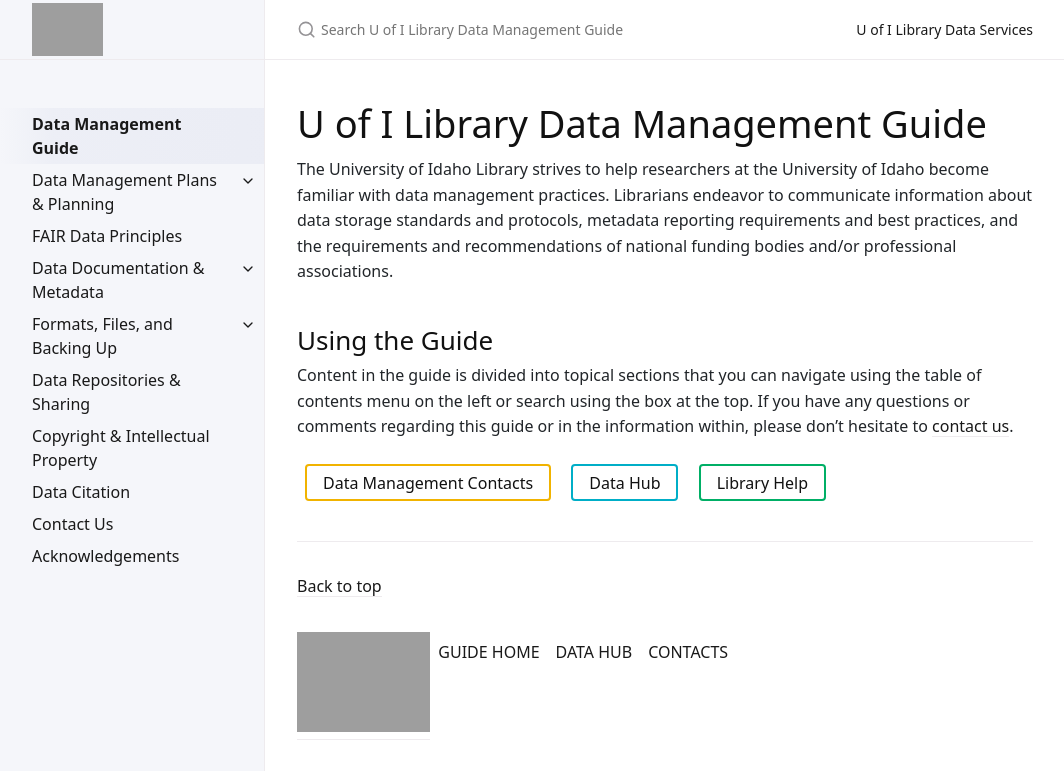
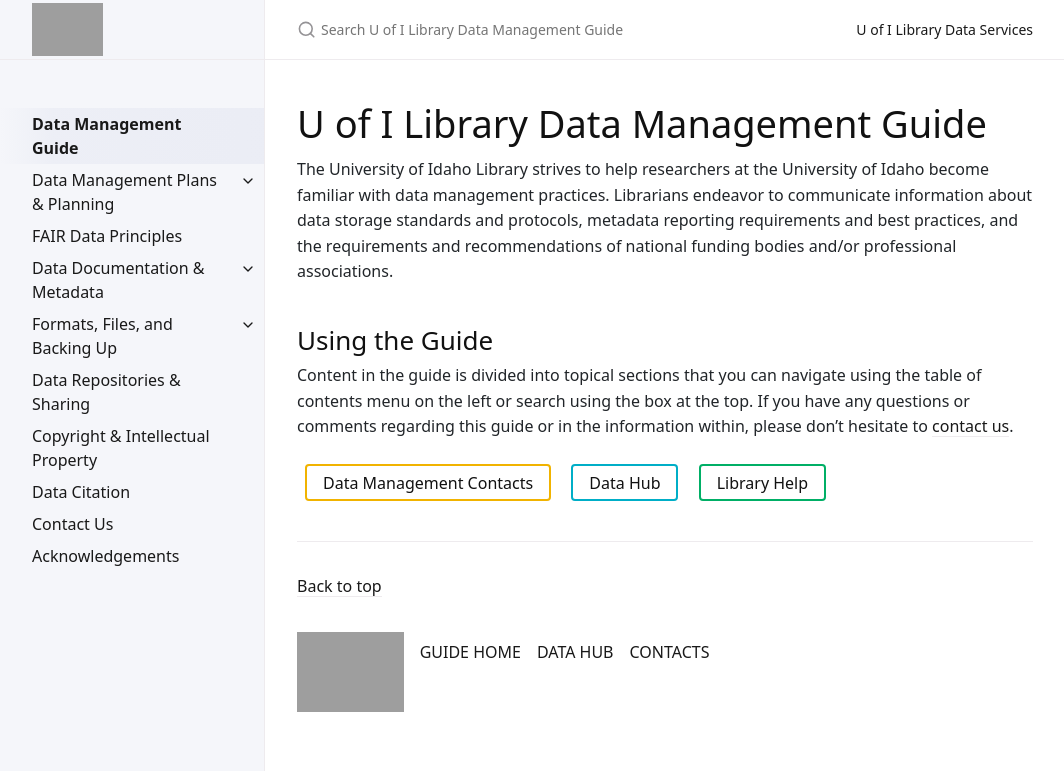
Before and after one commit to uidaholib/data-management-guide, a Jekyll site: the page built from index.md, in a window 1280 px wide. Shown: the top 771 px of the page, without its empty margins (107-1171 px from the left). Built offline with Jekyll 4.4.1, drawn with Linux system fonts in a browser that asks for light colours.

Commit message:
clean up css

```diff
--- a/_includes/footer_custom.html
+++ b/_includes/footer_custom.html
@@ -1,6 +1,6 @@
-<div style="align-items: flex-start;" class="d-flex">
-  <a title="University of Idaho Library Home" href="/">
-    <img id="footer-logo" style="height: 100px;" class="img-fluid d-inline" src="https://www.lib.uidaho.edu/media/images/tower_icon_gold.png" alt="Gold U of I Library Tower logo">
+<div class="d-flex">
+  <a title="University of Idaho Library Home" href="/" class="mr-2">
+    <img id="footer-logo" class="d-inline" src="https://www.lib.uidaho.edu/media/images/tower_icon_gold.png" alt="Gold U of I Library Tower logo">
   </a>
   <a href="{{ '/' | relative_url }}" class="m-2">GUIDE HOME</a>
   <a href="https://www.lib.uidaho.edu/datahub/" class="m-2">DATA HUB</a>
--- a/_sass/custom/custom.scss
+++ b/_sass/custom/custom.scss
@@ -1,5 +1,13 @@
 // add custom sass here to override any styles
+
 .site-title img { height: 53px; }
+
+#footer-logo { height: 80px; }
+footer .d-flex {
+    align-items: flex-start;
+    a { background-image: none; }
+}
+
 /*
 // change code block color
 .highlighter-rouge {
```
